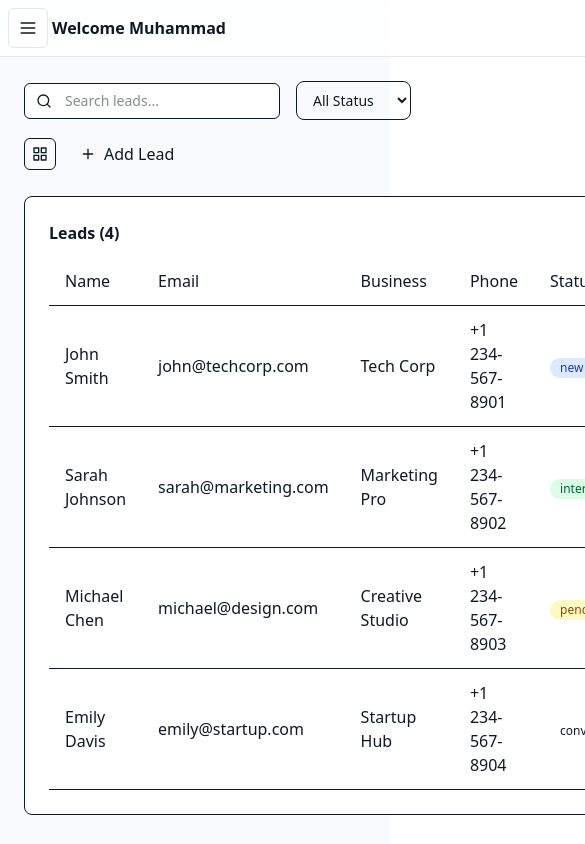
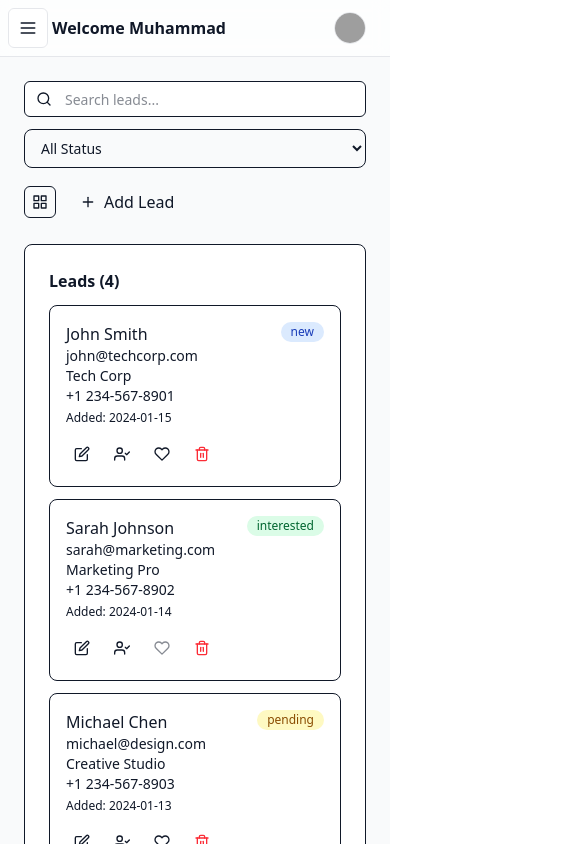
Before and after one commit to iahmadiqbal/TAPWISE-DASHBOARD, a Next.js app: page /pages/leads in a window 390 px wide. Shown: the top 844 px of the page, 585 px wide, since content can reach past the window. Built offline with nearby package versions, Linux system fonts and the light colour scheme; grey boxes are pictures that could not be loaded.

Commit message:
modified some files

```diff
--- a/src/components/Leads/page.jsx
+++ b/src/components/Leads/page.jsx
@@ -98,25 +98,25 @@ const Leads = () => {
   };
 
   return (
-    <div className="space-y-6">
-      {/* Header Actions */}
+    <div className="space-y-6 overflow-x-hidden">
+      {/* Header Actions (same design; just responsive widths) */}
       <div className="flex flex-col sm:flex-row gap-4 justify-between items-start sm:items-center">
-        <div className="flex items-center space-x-4">
-          <div className="relative">
+        <div className="flex flex-col sm:flex-row items-stretch sm:items-center gap-3 sm:gap-4 w-full sm:w-auto">
+          <div className="relative w-full sm:w-64">
             <FiSearch className="absolute left-3 top-1/2 -translate-y-1/2 text-tapwise-gray h-4 w-4" />
             <input
               type="text"
               placeholder="Search leads..."
               value={searchTerm}
               onChange={(e) => setSearchTerm(e.target.value)}
-              className="h-9 w-64 pl-10 rounded-md border border-border bg-white text-sm placeholder:text-tapwise-gray focus:outline-none"
+              className="h-9 w-full pl-10 rounded-md border border-border bg-white text-sm placeholder:text-tapwise-gray focus:outline-none"
             />
           </div>
 
           <select
             value={filterStatus}
             onChange={(e) => setFilterStatus(e.target.value)}
-            className="px-3 py-2 border border-border rounded-lg text-sm"
+            className="w-full sm:w-auto px-3 py-2 border border-border rounded-lg text-sm"
           >
             <option value="all">All Status</option>
             <option value="new">New</option>
@@ -149,35 +149,108 @@ const Leads = () => {
       {/* Leads Display */}
       {viewMode === "list" ? (
         <div className="border border-border rounded-lg bg-white shadow-soft">
-          {/* CardHeader mimic */}
+          {/* Header */}
           <div className="p-6 pb-3">
             <h2 className="text-base font-semibold text-tapwise-black">
               Leads ({filteredLeads.length})
             </h2>
           </div>
 
-          {/* CardContent mimic */}
+          {/* Content */}
           <div className="p-6 pt-0">
-            <div className="overflow-x-auto">
-              <table className="w-full">
+            {/* Mobile: Card list (no table, no scroll) */}
+            <div className="space-y-3 sm:hidden">
+              {filteredLeads.map((lead) => (
+                <div
+                  key={lead.id}
+                  className="border border-border rounded-lg p-4 hover:bg-tapwise-gray-light"
+                >
+                  <div className="flex items-start justify-between gap-3">
+                    <div className="min-w-0">
+                      <p className="font-medium text-tapwise-black break-words">
+                        {lead.name}
+                      </p>
+                      <p className="text-sm text-tapwise-gray break-words">
+                        {lead.email}
+                      </p>
+                      <p className="text-sm text-tapwise-gray break-words">
+                        {lead.businessName}
+                      </p>
+                      <p className="text-sm text-tapwise-gray break-words">
+                        {lead.phoneNumber}
+                      </p>
+                      <p className="text-xs text-tapwise-gray mt-1">
+                        Added: {lead.dateAdded}
+                      </p>
+                    </div>
+                    <span
+                      className={`inline-flex items-center rounded-full px-2.5 py-0.5 text-xs font-medium ${getStatusColor(
+                        lead.status
+                      )}`}
+                    >
+                      {lead.status}
+                    </span>
+                  </div>
+
+                  <div className="flex flex-wrap items-center gap-2 mt-3">
+                    <button
+                      className="h-8 w-8 rounded-md inline-flex items-center justify-center hover:bg-gray-100"
+                      title="Edit"
+                    >
+                      <FiEdit className="h-4 w-4" />
+                    </button>
+                    <button
+                      className="h-8 w-8 rounded-md inline-flex items-center justify-center hover:bg-gray-100 disabled:opacity-50"
+                      onClick={() => handleStatusChange(lead.id, "converted")}
+                      disabled={lead.status === "converted"}
+                      title="Mark Converted"
+                    >
+                      <FiUserCheck className="h-4 w-4" />
+                    </button>
+                    <button
+                      className="h-8 w-8 rounded-md inline-flex items-center justify-center hover:bg-gray-100 disabled:opacity-50"
+                      onClick={() => handleStatusChange(lead.id, "interested")}
+                      disabled={
+                        lead.status === "interested" ||
+                        lead.status === "converted"
+                      }
+                      title="Mark Interested"
+                    >
+                      <FiHeart className="h-4 w-4" />
+                    </button>
+                    <button
+                      className="h-8 w-8 rounded-md inline-flex items-center justify-center hover:bg-gray-100"
+                      onClick={() => handleDelete(lead.id)}
+                      title="Delete"
+                    >
+                      <FiTrash2 className="h-4 w-4 text-red-500" />
+                    </button>
+                  </div>
+                </div>
+              ))}
+            </div>
+
+            {/* sm+ : Table (no overflow-x; wraps inside) */}
+            <div className="hidden sm:block">
+              <table className="w-full table-fixed">
                 <thead>
                   <tr className="border-b border-border">
-                    <th className="text-left py-3 px-4 font-medium text-tapwise-gray">
+                    <th className="text-left py-3 px-4 font-medium text-tapwise-gray w-[18%]">
                       Name
                     </th>
-                    <th className="text-left py-3 px-4 font-medium text-tapwise-gray">
+                    <th className="text-left py-3 px-4 font-medium text-tapwise-gray w-[24%]">
                       Email
                     </th>
-                    <th className="text-left py-3 px-4 font-medium text-tapwise-gray">
+                    <th className="text-left py-3 px-4 font-medium text-tapwise-gray w-[20%]">
                       Business
                     </th>
-                    <th className="text-left py-3 px-4 font-medium text-tapwise-gray">
+                    <th className="text-left py-3 px-4 font-medium text-tapwise-gray w-[16%]">
                       Phone
                     </th>
-                    <th className="text-left py-3 px-4 font-medium text-tapwise-gray">
+                    <th className="text-left py-3 px-4 font-medium text-tapwise-gray w-[10%]">
                       Status
                     </th>
-                    <th className="text-left py-3 px-4 font-medium text-tapwise-gray">
+                    <th className="text-left py-3 px-4 font-medium text-tapwise-gray w-[12%]">
                       Actions
                     </th>
                   </tr>
@@ -186,18 +259,18 @@ const Leads = () => {
                   {filteredLeads.map((lead) => (
                     <tr
                       key={lead.id}
-                      className="border-b border-border hover:bg-tapwise-gray-light"
+                      className="border-b border-border hover:bg-tapwise-gray-light align-top"
                     >
-                      <td className="py-3 px-4 font-medium text-tapwise-black">
+                      <td className="py-3 px-4 font-medium text-tapwise-black whitespace-normal break-words">
                         {lead.name}
                       </td>
-                      <td className="py-3 px-4 text-tapwise-gray">
+                      <td className="py-3 px-4 text-tapwise-gray whitespace-normal break-words">
                         {lead.email}
                       </td>
-                      <td className="py-3 px-4 text-tapwise-gray">
+                      <td className="py-3 px-4 text-tapwise-gray whitespace-normal break-words">
                         {lead.businessName}
                       </td>
-                      <td className="py-3 px-4 text-tapwise-gray">
+                      <td className="py-3 px-4 text-tapwise-gray whitespace-normal break-words">
                         {lead.phoneNumber}
                       </td>
                       <td className="py-3 px-4">
@@ -210,7 +283,7 @@ const Leads = () => {
                         </span>
                       </td>
                       <td className="py-3 px-4">
-                        <div className="flex items-center space-x-2">
+                        <div className="flex flex-wrap items-center gap-2">
                           <button
                             className="h-8 w-8 rounded-md inline-flex items-center justify-center hover:bg-gray-100"
                             title="Edit"
@@ -260,7 +333,7 @@ const Leads = () => {
           </div>
         </div>
       ) : (
-        // Card grid view
+        // Card grid view (unchanged design)
         <div className="grid grid-cols-1 md:grid-cols-2 lg:grid-cols-3 gap-6">
           {filteredLeads.map((lead) => (
             <div
@@ -269,11 +342,11 @@ const Leads = () => {
             >
               <div className="p-6">
                 <div className="flex justify-between items-start mb-4">
-                  <div>
-                    <h3 className="font-semibold text-tapwise-black">
+                  <div className="min-w-0">
+                    <h3 className="font-semibold text-tapwise-black break-words">
                       {lead.name}
                     </h3>
-                    <p className="text-sm text-tapwise-gray">
+                    <p className="text-sm text-tapwise-gray break-words">
                       {lead.businessName}
                     </p>
                   </div>
@@ -287,8 +360,10 @@ const Leads = () => {
                 </div>
 
                 <div className="space-y-2 mb-4">
-                  <p className="text-sm text-tapwise-gray">{lead.email}</p>
-                  <p className="text-sm text-tapwise-gray">
+                  <p className="text-sm text-tapwise-gray break-words">
+                    {lead.email}
+                  </p>
+                  <p className="text-sm text-tapwise-gray break-words">
                     {lead.phoneNumber}
                   </p>
                   <p className="text-xs text-tapwise-gray">
@@ -296,7 +371,7 @@ const Leads = () => {
                   </p>
                 </div>
 
-                <div className="flex items-center space-x-2">
+                <div className="flex flex-wrap items-center gap-2">
                   <button className="inline-flex items-center justify-center h-8 w-8 rounded-md border border-border">
                     <FiEdit className="h-4 w-4" />
                   </button>
--- a/src/components/profiles/Profiles/page.jsx
+++ b/src/components/profiles/Profiles/page.jsx
@@ -79,21 +79,27 @@ const getInitials = (name = "") =>
 export default function Profiles() {
   return (
     <div className="space-y-6">
-      {/* Header Actions */}
-      <div className="flex flex-col sm:flex-row gap-4 justify-between items-start sm:items-center">
+      {/* Header Actions: mobile -> row (button right), sm+ -> 3-col grid (search centered) */}
+      <div className="flex items-center justify-between gap-2 sm:grid sm:grid-cols-3 sm:items-center sm:gap-4">
+        {/* Search */}
+        <div className="flex sm:col-start-2 sm:justify-center">
           <div className="relative">
             <FiSearch className="absolute left-3 top-1/2 -translate-y-1/2 text-tapwise-gray h-4 w-4" />
             <input
               type="text"
               placeholder="Search profiles..."
-            className="h-9 w-64 pl-10 rounded-md border border-border bg-white text-sm placeholder:text-tapwise-gray focus:outline-none"
+              className="h-9 w-40 sm:w-64 pl-10 rounded-md border border-border bg-white text-sm placeholder:text-tapwise-gray focus:outline-none"
             />
           </div>
+        </div>
 
+        {/* Add Profile */}
+        <div className="sm:col-start-3 sm:justify-self-end">
           <button className="inline-flex items-center justify-center h-9 px-4 rounded-md bg-tapwise-yellow text-tapwise-black hover:bg-tapwise-yellow-hover transition-colors">
             <FiPlus className="h-4 w-4 mr-2" />
             Add Profile
           </button>
+        </div>
       </div>
 
       {/* Profiles Grid */}
--- a/src/components/subscriptioncomponents/page.jsx
+++ b/src/components/subscriptioncomponents/page.jsx
@@ -1,5 +1,4 @@
 "use client";
-
 import React from "react";
 import {
   FiCheck,
```
Also changed, not shown: src/components/dashboard/page.jsx (+20 -6 lines). Lines whose indentation alone changed are shown as unchanged.
